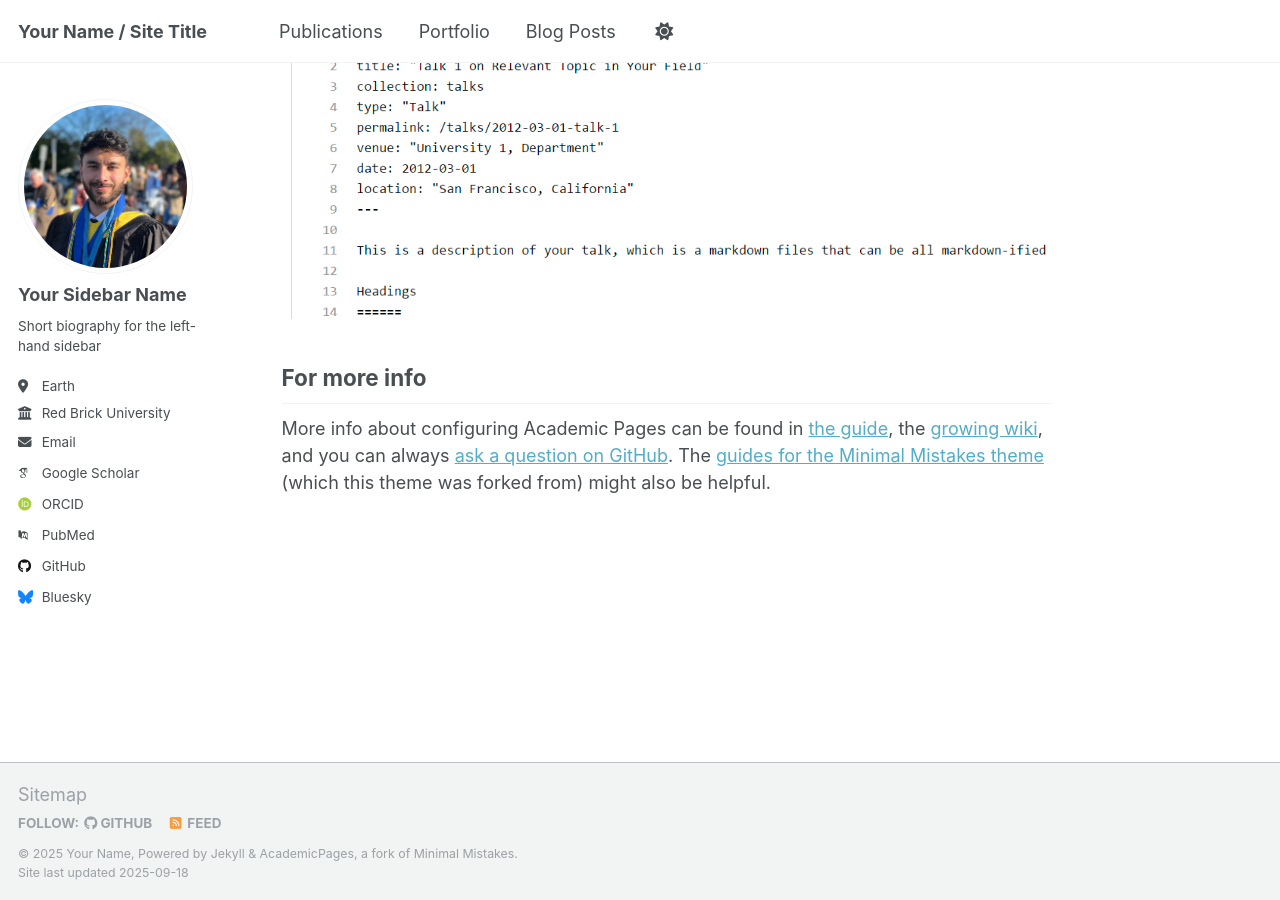
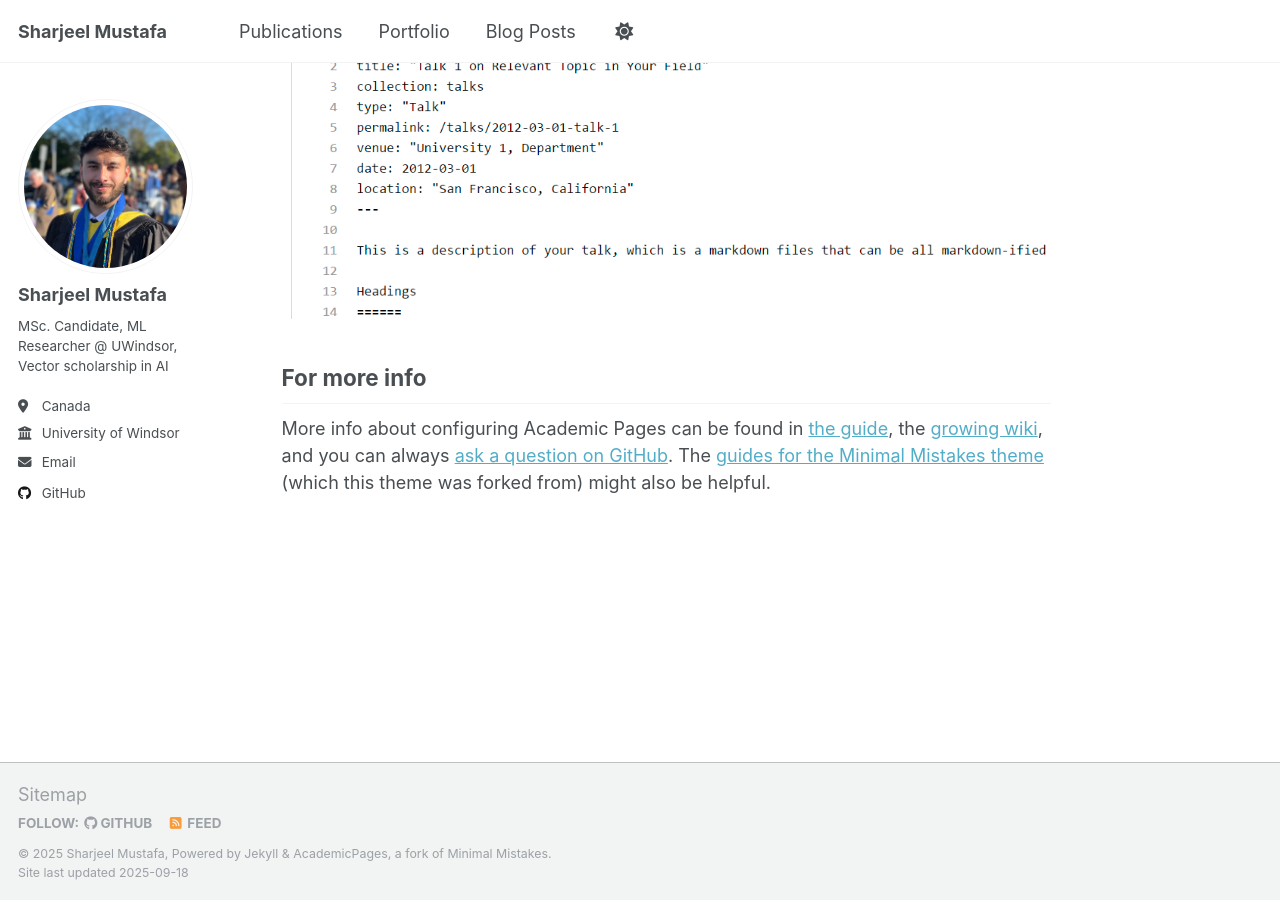
Before and after one commit to Sharjeeliv/sharjeeliv.github.io, a Jekyll site: the page built from _pages/about.md, in a window 1280 px wide and 900 px high, scrolled down 2852 px. Built offline with Jekyll 4.4.1, drawn with Linux system fonts in a browser that asks for light colours; some web fonts are replaced; a script that is not in the unit is left out.

Commit message:
reset config

```diff
--- a/_config.yml
+++ b/_config.yml
@@ -8,15 +8,14 @@
 
 # Basic Site Settings
 locale                   : "en-US"
-site_theme               : "default" # Currently available options are "default", "air"
-title                    : "Your Name / Site Title"
+site_theme               : "default"
+title                    : "Sharjeel Mustafa"
 title_separator          : "-"
-name                     : &name "Your Name"
-description              : &description "Your Name's academic portfolio"   # Update this with a general description of your site, this is the default if not overridden by a page
-url                      : https://academicpages.github.io # The base hostname & protocol for your site e.g. "https://[your GitHub username].github.io",
-                                                           # or if you already have some other page hosted on Github then use "https://[your GitHub username].github.io/[Your Repo Name]"
+name                     : &name "Sharjeel Mustafa"
+description              : &description "MSc. Candidate and ML Reesarcher @ University of Windsor, Vector scholarship in AI"
+url                      : https://sharjeeliv.github.io # the base hostname & protocol for your site e.g. "https://[your GitHub username].github.io" or if you already have some other page hosted on Github then use "https://[your GitHub username].github.io/[Your Repo Name]"
 baseurl                  : "" # the subpath of your site, e.g. "/blog"
-repository               : "academicpages/academicpages.github.io"
+repository               : "sharjeeliv/sharjeeliv.github.io"
 
 # Site Author - The following control what appear as part of the author content on the side bar.
 #               If a field is blank the icon and link will not appear, otherwise it will be shown.
@@ -24,23 +23,23 @@ repository               : "academicpages/academicpages.github.io"
 author:
   # Biographic information
   avatar           : "profile.png"
-  name             : "Your Sidebar Name"
+  name             : "Sharjeel Mustafa"
   pronouns         : # example: "she/her"
-  bio              : "Short biography for the left-hand sidebar"
-  location         : "Earth"
-  employer         : "Red Brick University"
+  bio              : "MSc. Candidate, ML Researcher @ UWindsor, Vector scholarship in AI"
+  location         : "Canada"
+  employer         : "University of Windsor"
   uri              : # URL
-  email            : "none@example.org"
+  email            : "mustafa7@uwindsor.ca"
 
   # Academic websites
   academia         : # URL
   arxiv            : # URL - Update with the correct link to your profile
-  googlescholar    : "https://scholar.google.com/citations?user=PS_CX0AAAAAJ"
+  googlescholar    : # URL
   inspire-hep      : # URL
   impactstory      : # URL
-  orcid            : "http://orcid.org/yourorcidurl"
+  orcid            : # URL
   semantic         : # URL
-  pubmed           : "https://www.ncbi.nlm.nih.gov/pubmed/?term=john+snow"
+  pubmed           : # URL
   researchgate     : # URL
   scopus           : # URL
 
@@ -48,13 +47,13 @@ author:
   bitbucket        : # Username - Update with your username on the site
   codepen          : # Username
   dribbble         : # Username
-  github           : "academicpages"
+  github           : "sharjeeliv"
   kaggle           : # Username
   stackoverflow    : # User number or user number and name (i.e., use "1" or "1/jeff-atwood")
 
   # Social media
   artstation       : # Username
-  bluesky          : "bsky.app" # Replace this with you Bluesky username
+  bluesky          : # Username
   facebook         : # Username
   flickr           : # Username
   foursquare       : # Username
@@ -89,7 +88,7 @@ publication_category:
     title: 'Conference Papers'
 
 # Site Settings
-teaser                   :  # filename of teaser fallback teaser image placed in /images/ for social media previews
+teaser                   :  # filename of teaser fallback teaser image placed in /images/, .e.g. "500x300.png"
 breadcrumbs              : false # true, false (default)
 words_per_minute         : 160
 future                   : true
```
